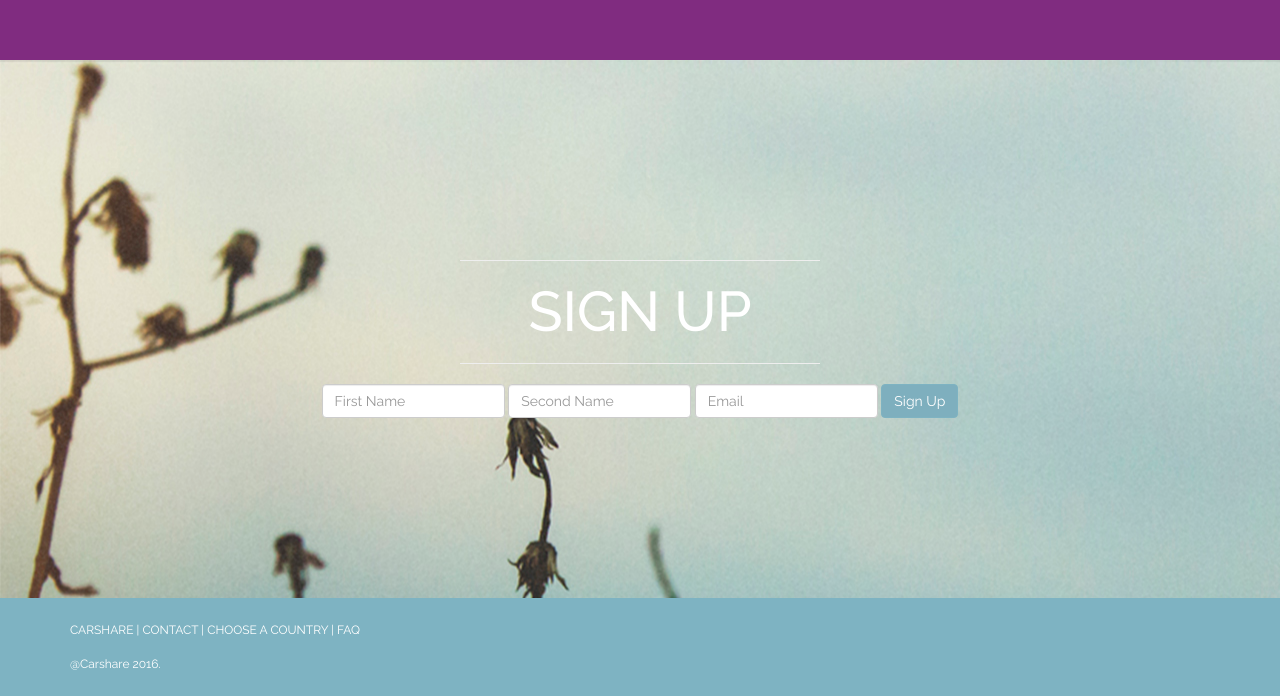
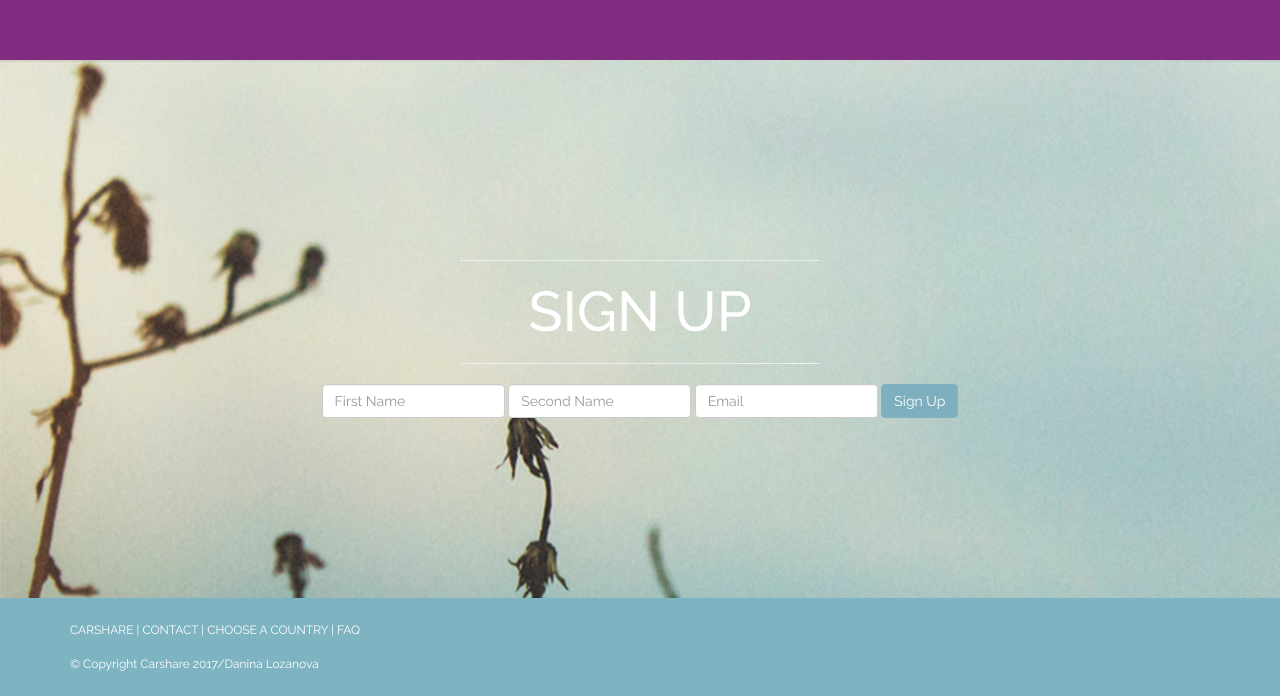
Before and after one commit to daninag/CarShare, a plain HTML site: page index.html in a window 1280 px wide. Shown: the part 2228-2924 px from the top of the page. Drawn offline with Linux system fonts and the light colour scheme.

Commit message:
Update index.html

```diff
--- a/index.html
+++ b/index.html
@@ -233,7 +233,7 @@
               <a href="#">CHOOSE A COUNTRY</a> |
               <a href="#">FAQ</a>
             </p>
-            <p>@Carshare 2016.</p>
+            <p>© Copyright Carshare 2017/Danina Lozanova</p>
           </div>
         </div>
       </div>
```
